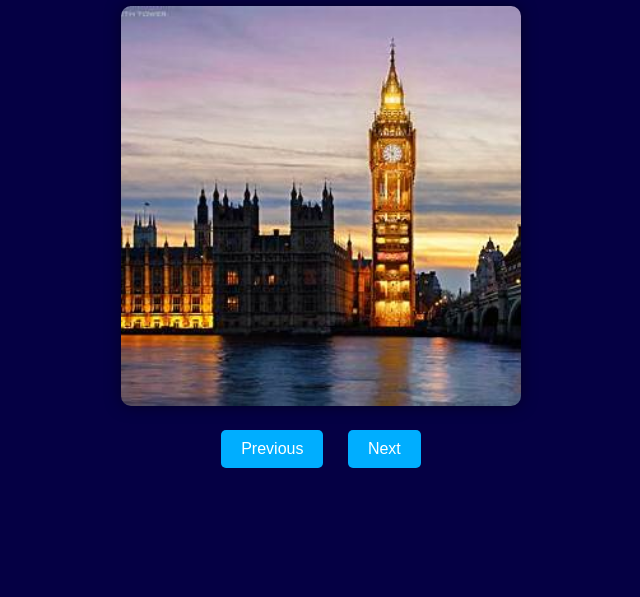
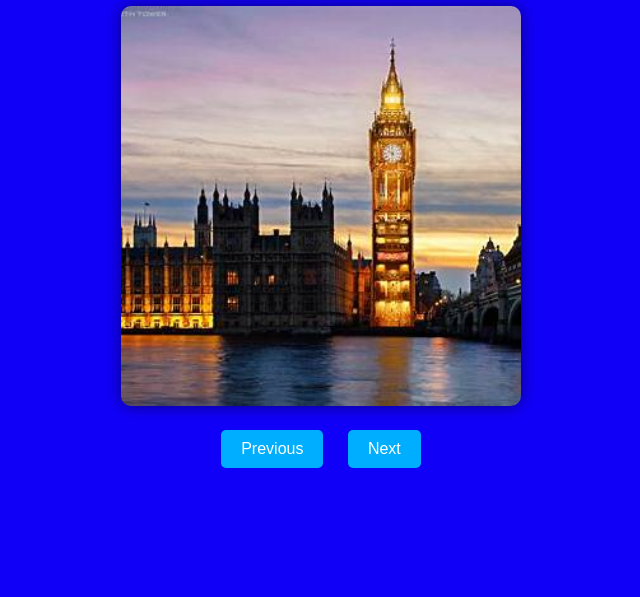
Before and after one commit to aishwaryasenthilnathan/CodeAlpha_Project_Image-gallery, a plain HTML site: page index.html in a window 1280 px wide. Shown: the part 203-800 px from the top of the page, without its empty margins (319-959 px from the left). Drawn offline with Linux system fonts and the light colour scheme.

Commit message:
colour changed

```diff
--- a/index.css
+++ b/index.css
@@ -1,6 +1,6 @@
 body {
     font-family: Arial, sans-serif;
-    background: #050044;
+    background: #1100f8;
     color: white;
     display: flex;
     justify-content: center;
```
